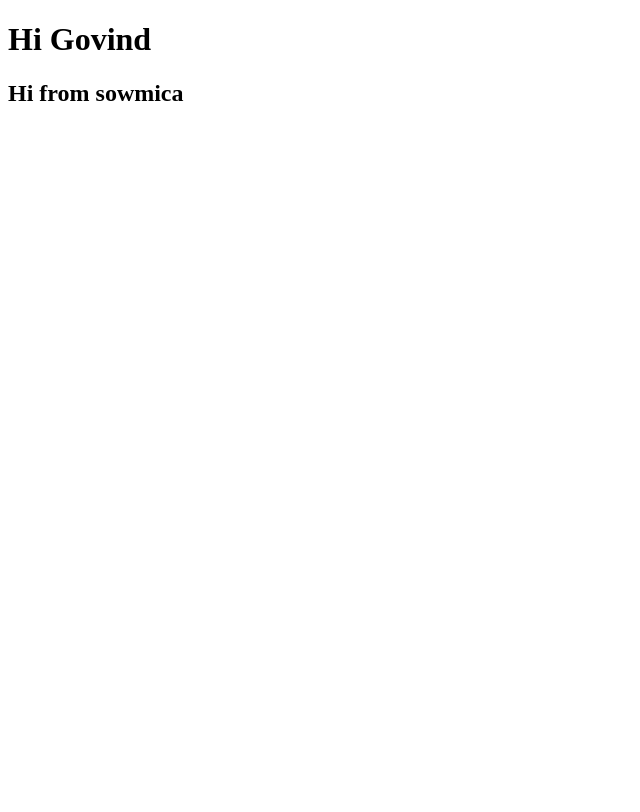
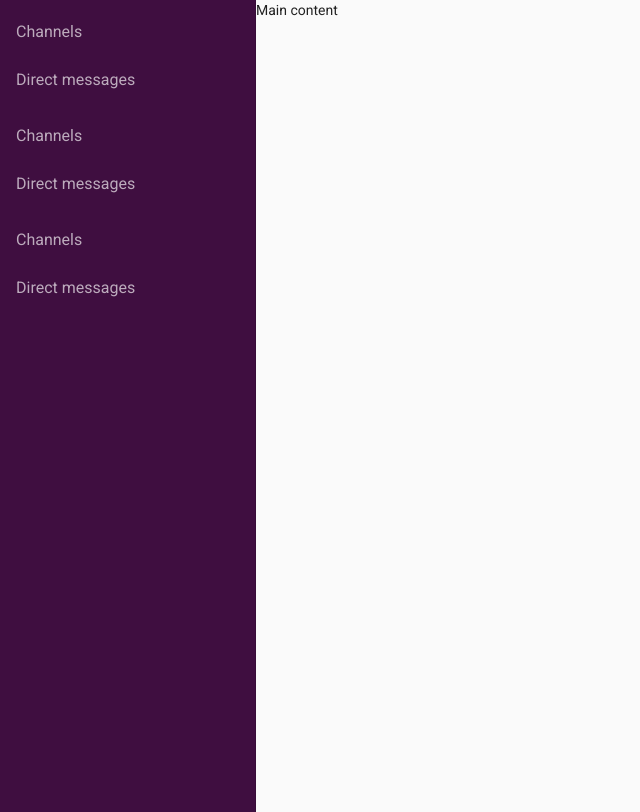
Before and after one commit to vishal-pk/slack-clone, an Angular app: page / in a window 1280 px wide. Shown: the whole page, without its empty margins (0-640 px from the left). Built offline with nearby package versions, Linux system fonts and the light colour scheme.

Commit message:
sidenav layout commit

```diff
--- a/angular.json
+++ b/angular.json
@@ -28,6 +28,7 @@
               "src/assets"
             ],
             "styles": [
+              "./node_modules/@angular/material/prebuilt-themes/indigo-pink.css",
               "src/styles.scss"
             ],
             "scripts": []
@@ -92,6 +93,7 @@
               "src/assets"
             ],
             "styles": [
+              "./node_modules/@angular/material/prebuilt-themes/indigo-pink.css",
               "src/styles.scss"
             ],
             "scripts": []
@@ -123,6 +125,7 @@
           }
         }
       }
-    }},
+    }
+  },
   "defaultProject": "slack-clone"
 }
--- a/package.json
+++ b/package.json
@@ -12,10 +12,12 @@
   "private": true,
   "dependencies": {
     "@angular/animations": "~10.2.0",
+    "@angular/cdk": "^10.2.7",
     "@angular/common": "~10.2.0",
     "@angular/compiler": "~10.2.0",
     "@angular/core": "~10.2.0",
     "@angular/forms": "~10.2.0",
+    "@angular/material": "^10.2.7",
     "@angular/platform-browser": "~10.2.0",
     "@angular/platform-browser-dynamic": "~10.2.0",
     "@angular/router": "~10.2.0",
--- a/src/app/app.component.html
+++ b/src/app/app.component.html
@@ -1,2 +1 @@
-<h1>Hi Govind</h1>
-<h2>Hi from sowmica</h2>
+<app-side-nav></app-side-nav>
--- /dev/null
+++ b/src/app/side-nav/side-nav.component.html
@@ -0,0 +1,20 @@
+<mat-sidenav-container class="container">
+    <mat-sidenav id="sidenav" mode="side" opened="true" style="width:20%;">
+      <mat-nav-list class=" list sidenav-list">
+        <a mat-list-item routerLink="/#" routerLinkActive="active">Channels</a>
+        <a mat-list-item routerLink="/#" routerLinkActive="active">Direct messages</a>
+      </mat-nav-list>
+      <mat-nav-list class=" list sidenav-channelList">
+        <a mat-list-item routerLink="/#" routerLinkActive="active">Channels</a>
+        <a mat-list-item routerLink="/#" routerLinkActive="active">Direct messages</a>
+      </mat-nav-list>
+      <mat-nav-list class="list sidenav-DMList">
+        <a mat-list-item routerLink="/#" routerLinkActive="active">Channels</a>
+        <a mat-list-item routerLink="/#" routerLinkActive="active">Direct messages</a>
+      </mat-nav-list>
+    </mat-sidenav>
+    <mat-sidenav-content id="main-content">
+      <!-- <router-outlet></router-outlet> -->
+      <p style="height:100vh">Main content </p>
+    </mat-sidenav-content>
+  </mat-sidenav-container>
--- /dev/null
+++ b/src/app/side-nav/side-nav.component.scss
@@ -0,0 +1,10 @@
+// .main-content{
+//     height:88vh;
+// }
+#sidenav{
+    background-color: #3F0E40;
+    font-size:16px;
+}
+.list a{
+    color:#bcabbc;
+}
--- /dev/null
+++ b/src/app/side-nav/side-nav.component.ts
@@ -0,0 +1,16 @@
+import { Component, OnInit } from '@angular/core';
+
+
+@Component({
+  selector: 'app-side-nav',
+  templateUrl: './side-nav.component.html',
+  styleUrls: ['./side-nav.component.scss']
+})
+export class SideNavComponent implements OnInit {
+
+  constructor() { }
+
+  ngOnInit(): void {
+  }
+
+}
--- a/src/index.html
+++ b/src/index.html
@@ -6,8 +6,10 @@
   <base href="/">
   <meta name="viewport" content="width=device-width, initial-scale=1">
   <link rel="icon" type="image/x-icon" href="favicon.ico">
+  <link href="https://fonts.googleapis.com/css?family=Roboto:300,400,500&display=swap" rel="stylesheet">
+  <link href="https://fonts.googleapis.com/icon?family=Material+Icons" rel="stylesheet">
 </head>
-<body>
+<body class="mat-typography">
   <app-root></app-root>
 </body>
 </html>
--- a/src/styles.scss
+++ b/src/styles.scss
@@ -1 +1,4 @@
 /* You can add global styles to this file, and also import other style files */
+
+html, body { height: 100%; }
+body { margin: 0; font-family: Roboto, "Helvetica Neue", sans-serif; }
```
Also changed, not shown: src/app/app.module.ts (+10 -2 lines), 2 other files (tests, documents, lock files or other folders).
